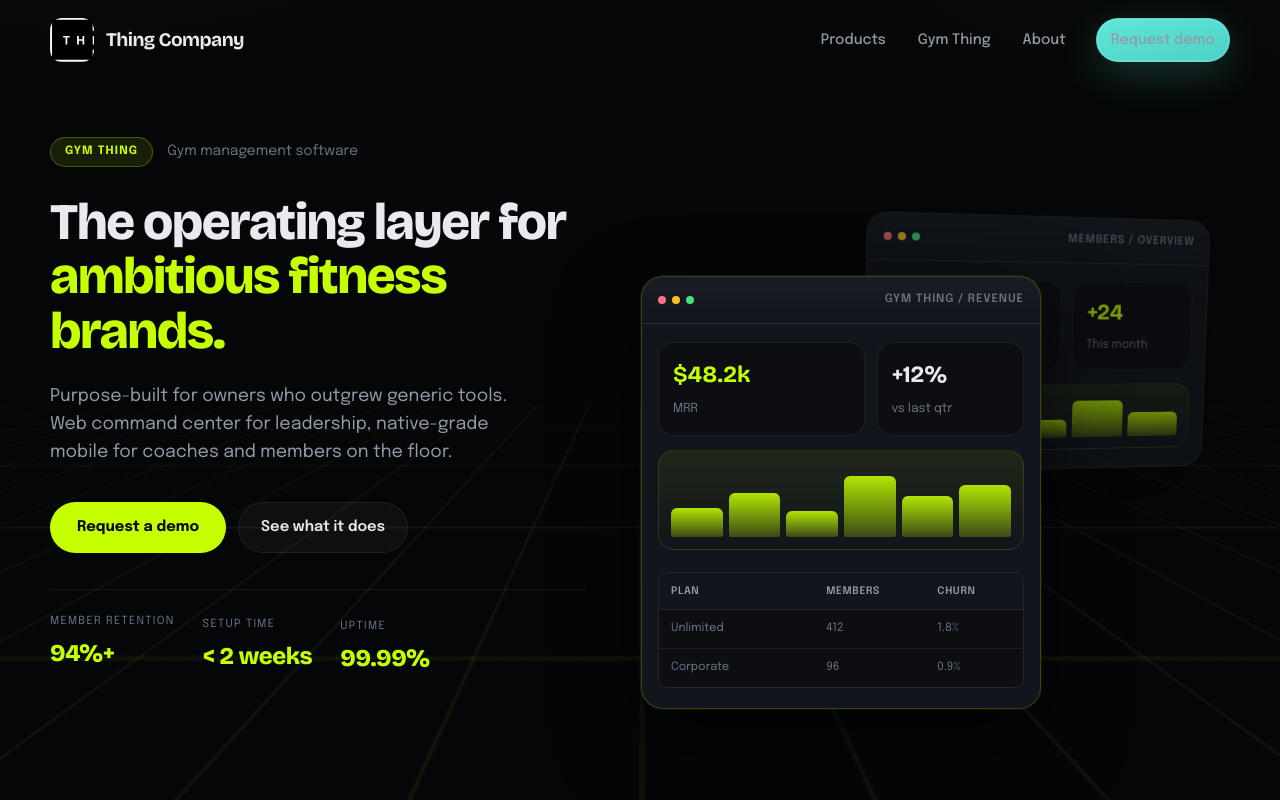
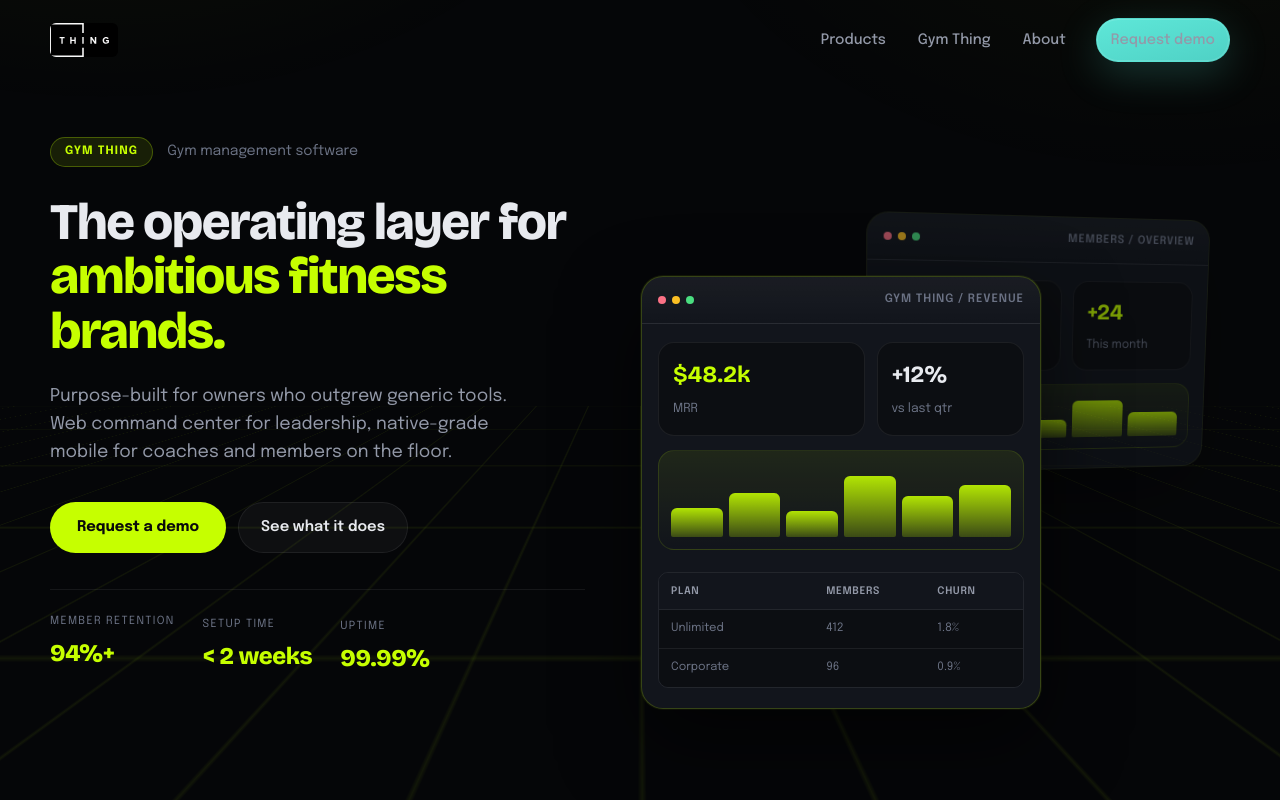
Before and after one commit to ThingBH/thing-web, a React (Vite) app: page /gym in a window 1280 px wide. Shown: the top 800 px of the page. Built offline with nearby package versions, Linux system fonts and the light colour scheme.

Commit message:
Fix logo to show full THING wordmark, add ErrorBoundary to /gym

```diff
--- a/src/landing/Footer.tsx
+++ b/src/landing/Footer.tsx
@@ -7,7 +7,6 @@ export function Footer() {
           <div className="tc-footer-brand">
             <a href="/" className="tc-logo">
               <span className="tc-logo-mark" aria-hidden />
-              Thing Company
             </a>
             <p>
               Digital products, platforms, and partnerships for teams who expect
--- a/src/landing/GymPage.tsx
+++ b/src/landing/GymPage.tsx
@@ -1,10 +1,26 @@
-import type { ReactNode } from 'react'
+import { Component, type ReactNode } from 'react'
 import { Header } from './Header'
 import { Footer } from './Footer'
 import { RevealSection } from './RevealSection'
 import { useCardTilt } from '../hooks/useCardTilt'
 import './landing.css'
 import './gym.css'
+
+class ErrorBoundary extends Component<{ children: ReactNode }, { err: string | null }> {
+  state = { err: null }
+  static getDerivedStateFromError(e: Error) { return { err: e.message } }
+  render() {
+    if (this.state.err) {
+      return (
+        <div style={{ padding: 40, color: '#C6FF00', fontFamily: 'monospace', background: '#050608', minHeight: '100vh' }}>
+          <h2>Page error</h2>
+          <pre style={{ whiteSpace: 'pre-wrap', color: '#f87171' }}>{this.state.err}</pre>
+        </div>
+      )
+    }
+    return this.props.children
+  }
+}
 
 type Feature = { title: string; desc: string; icon: ReactNode }
 
@@ -69,7 +85,6 @@ const features: Feature[] = [
 function HeroVisual() {
   return (
     <div className="gym-hero-visual" aria-hidden>
-      {/* back card */}
       <div className="gym-hero-card gym-hero-card-back">
         <div className="tc-dash-top">
           <div className="tc-dash-dots"><span /><span /><span /></div>
@@ -89,7 +104,6 @@ function HeroVisual() {
           </div>
         </div>
       </div>
-      {/* front card */}
       <div className="gym-hero-card gym-hero-card-front">
         <div className="tc-dash-top">
           <div className="tc-dash-dots"><span /><span /><span /></div>
@@ -194,12 +208,11 @@ function DashboardPreview() {
   )
 }
 
-export default function GymPage() {
+function GymPageContent() {
   return (
     <div className="gym-page">
       <Header />
       <main>
-        {/* ——— Hero ——— */}
         <section className="gym-hero">
           <div className="gym-hero-grid-bg" aria-hidden />
           <div className="tc-wrap gym-hero-inner">
@@ -230,7 +243,6 @@ export default function GymPage() {
           </div>
         </section>
 
-        {/* ——— Features ——— */}
         <RevealSection id="features" className="gym-features">
           <div className="tc-wrap">
             <header className="tc-section-head">
@@ -250,19 +262,17 @@ export default function GymPage() {
           </div>
         </RevealSection>
 
-        {/* ——— Dashboard preview ——— */}
         <RevealSection className="gym-preview">
           <div className="tc-wrap">
             <div className="gym-preview-head">
               <p className="gym-kicker">Live dashboard</p>
               <h2>Real-time visibility across your whole operation.</h2>
-              <p>From MRR to member churn — the numbers leadership needs, always current. <em>Drag your cursor over the cards.</em></p>
+              <p>From MRR to member churn — always current. <em>Move your cursor over the cards.</em></p>
             </div>
             <DashboardPreview />
           </div>
         </RevealSection>
 
-        {/* ——— CTA ——— */}
         <RevealSection className="gym-cta">
           <div className="tc-wrap">
             <div className="gym-cta-box">
@@ -283,3 +293,11 @@ export default function GymPage() {
     </div>
   )
 }
+
+export default function GymPage() {
+  return (
+    <ErrorBoundary>
+      <GymPageContent />
+    </ErrorBoundary>
+  )
+}
--- a/src/landing/Header.tsx
+++ b/src/landing/Header.tsx
@@ -38,7 +38,6 @@ export function Header() {
       <div className="tc-wrap tc-header-inner">
         <a href="/" className="tc-logo" onClick={() => setOpen(false)}>
           <span className="tc-logo-mark" aria-hidden />
-          Thing Company
         </a>
 
         <nav className="tc-nav" aria-label="Primary">
--- a/src/landing/landing.css
+++ b/src/landing/landing.css
@@ -60,13 +60,15 @@
 }
 
 .tc-logo-mark {
-  width: 44px;
-  height: 44px;
-  border-radius: 12px;
-  /* Crop to the frame mark only — offset calculated from SVG coordinates (429,313) in a 1536x1024 canvas, scaled so 410px height = 44px */
+  /* Shows full THING wordmark (frame+text): x=429-1205, y=313-723 in the 1536x1024 SVG */
+  /* Scale: 34/410 = 0.0829 → content renders 64px wide × 34px tall */
+  width: 68px;
+  height: 34px;
+  border-radius: 6px;
+  overflow: hidden;
   background-image: url('/logo.svg');
-  background-size: 165px 110px;
-  background-position: -46px -34px;
+  background-size: 127px 85px;
+  background-position: -36px -26px;
   flex-shrink: 0;
 }
 
```
